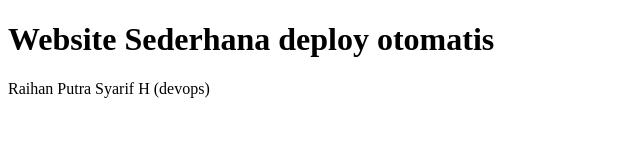
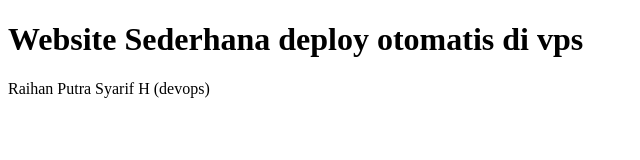
Before and after one commit to raihanaselole/bnsp, a plain HTML site: page app/index.html in a window 1280 px wide. Shown: the whole page, without its empty margins (0-640 px from the left). Drawn offline with Linux system fonts and the light colour scheme.

Commit message:
Update index.html

```diff
--- a/app/index.html
+++ b/app/index.html
@@ -5,7 +5,7 @@
   <title>Webiste Sederhana</title>
 </head>
 <body>
-  <h1>Website Sederhana deploy otomatis</h1>
+  <h1>Website Sederhana deploy otomatis di vps</h1>
   <p>Raihan Putra Syarif H (devops)</p>
 </body>
 </html>
```
